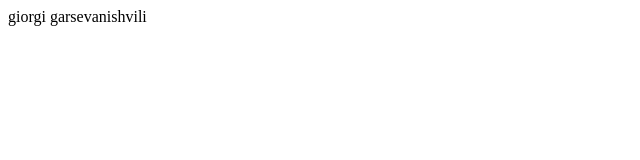
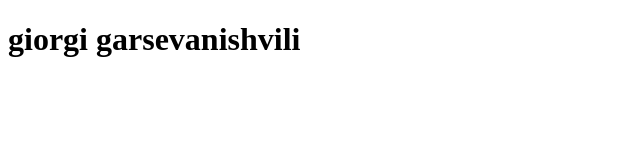
Before and after one commit to ggarsevanishvili/h1, a plain HTML site: page index.html in a window 1280 px wide. Shown: the whole page, without its empty margins (0-640 px from the left). Drawn offline with Linux system fonts and the light colour scheme.

Commit message:
Update index.html

```diff
--- a/index.html
+++ b/index.html
@@ -6,6 +6,6 @@
     <title><h1></h1></title>
   </head>
   <body>
-    giorgi garsevanishvili
+    <h1>giorgi garsevanishvili</h1>
   </body>
 </html>
```
